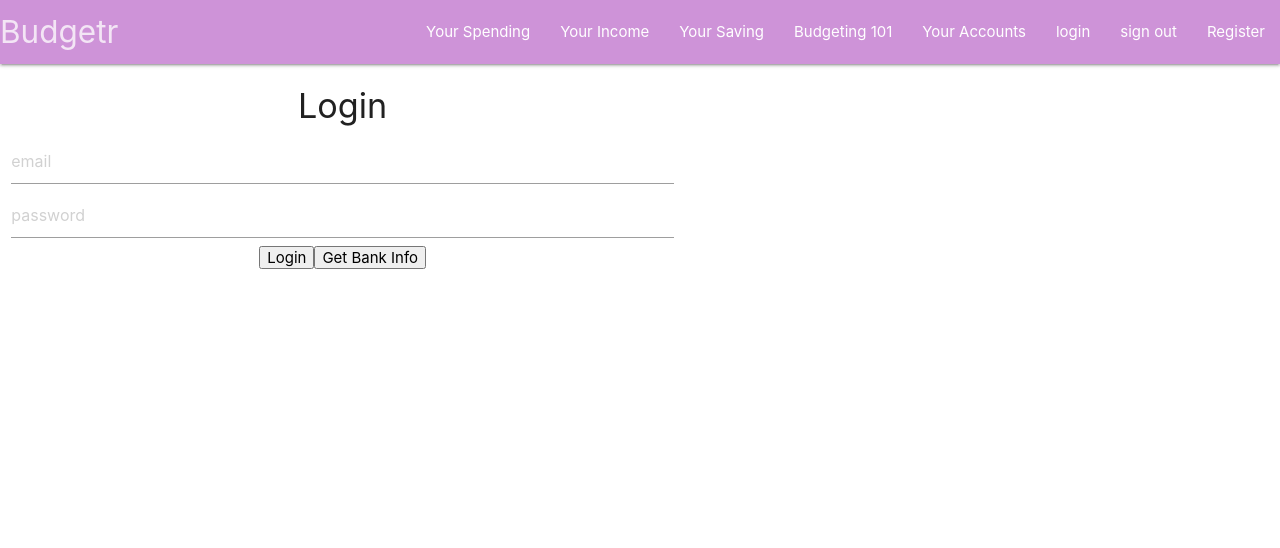
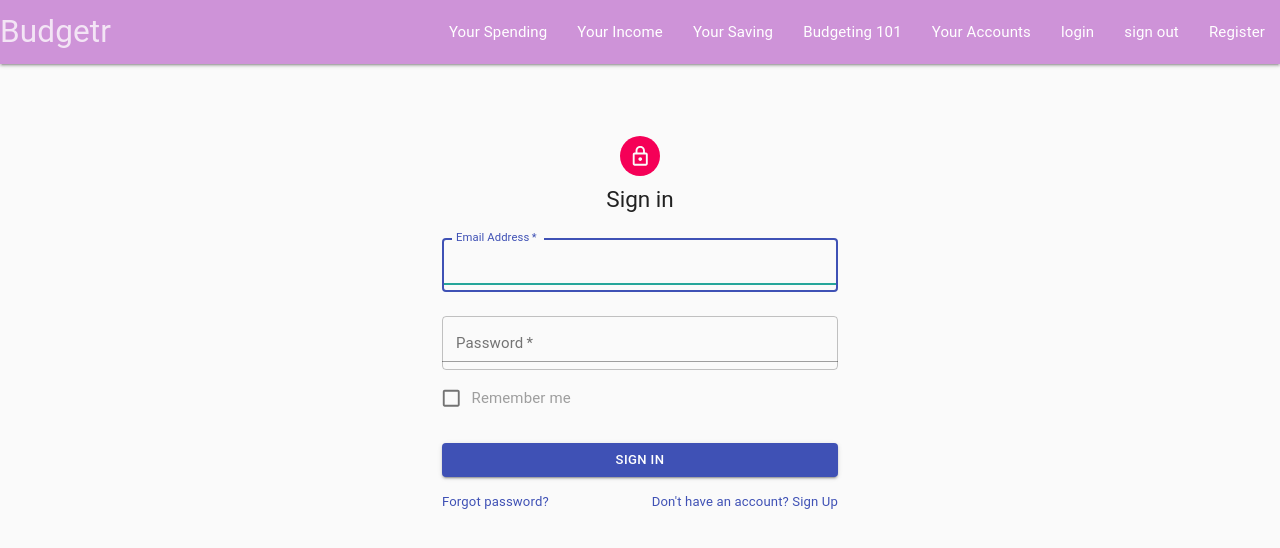
Before and after one commit to Selenestica/budgetr-client2, a React (Create React App) app: page /login in a window 1280 px wide. Shown: the top 548 px of the page. Built offline with nearby package versions, Linux system fonts and the light colour scheme.

Commit message:
brought in material ui sign in page

```diff
--- a/package.json
+++ b/package.json
@@ -4,6 +4,7 @@
   "private": true,
   "dependencies": {
     "@material-ui/core": "^4.9.8",
+    "@material-ui/icons": "^4.9.1",
     "@material-ui/lab": "^4.0.0-alpha.47",
     "@reduxjs/toolkit": "^1.3.2",
     "@testing-library/jest-dom": "^4.2.4",
--- a/src/App.js
+++ b/src/App.js
@@ -12,13 +12,13 @@
 // COMPONENT IMPORTS
 import Landing from "./components/Landing";
 import Register from "./components/Register/Register";
-import Login from "./components/Login";
 import Expenses from "./components/Expenses";
 import Income from "./components/Income";
 import SavingGoals from "./components/SavingGoals";
 import AccountsDisplay from "./components/AccountsDisplay";
 import Layout from "./components/Layout";
 import VerifyEmail from "./components/VerifyEmail/VerifyEmail";
+import SignIn from "./components/SignIn";
 
 // CSS IMPORTS
 import "./css/index.css";
@@ -35,7 +35,7 @@
       <Switch>
         <Route exact path="/" component={Landing} />
         <Route exact path="/register" component={Register} />
-        <Route exact path="/login" component={Login} />
+        <Route exact path="/login" component={SignIn} />
         <Route exact path="/your-accounts" component={AccountsDisplay} />
         <Route exact path="/your-spending" component={Expenses} />
         <Route exact path="/your-income" component={Income} />
--- a/src/components/Login.js
+++ b/src/components/Login.js
@@ -1,67 +1,78 @@
-import React, {useState} from 'react'
-import {connect} from 'react-redux'
-import { setAuthenticationHeader } from '../utils/authentication'
+import React, { useState } from "react";
+import { connect } from "react-redux";
+import { setAuthenticationHeader } from "../utils/authentication";
 
-const Login = (props) => {
-
-    const [loginInfo, setLoginInfo] = useState([])
+function Login(props) {
+  const [loginInfo, setLoginInfo] = useState([]);
 
   const handleChange = (e) => {
     setLoginInfo({
       ...loginInfo,
-            [e.target.name]: e.target.value
-        })
-    }
+      [e.target.name]: e.target.value,
+    });
+  };
 
   //BANK ACCOUNT FUNCTIONS (FROM LECTURE)
   const onHandleGetBankAccounts = () => {
-        const token = localStorage.getItem('jsonwebtoken')
-        fetch('', {
-            method: 'GET',
+    const token = localStorage.getItem("jsonwebtoken");
+    fetch("", {
+      method: "GET",
       headers: {
-                'Authorization': `Bearer ${token}`
-            }
+        Authorization: `Bearer ${token}`,
+      },
     })
-        .then(response => response.json())
-        .then(json => console.log(json))
-    }
+      .then((response) => response.json())
+      .then((json) => console.log(json));
+  };
 
   // LOGIN FUNCTION
   const onHandleLogin = () => {
-        fetch('http://localhost:3301/login', {
-            method: 'POST',
+    fetch("http://localhost:3301/login", {
+      method: "POST",
       headers: {
-                'Content-Type': 'application/json'
+        "Content-Type": "application/json",
       },
-            body: JSON.stringify(loginInfo)
-        }).then(response => response.json())
-        .then(json => {
-            const token = json.token
-            localStorage.setItem('jsonwebtoken', token)
-            setAuthenticationHeader(token)
-            props.onLoginSuccess(token)
+      body: JSON.stringify(loginInfo),
     })
-    }
+      .then((response) => response.json())
+      .then((json) => {
+        const token = json.token;
+        localStorage.setItem("jsonwebtoken", token);
+        setAuthenticationHeader(token);
+        props.onLoginSuccess(token);
+      });
+  };
 
-    return (<>
-
+  return (
+    <>
       <div className="login-container row">
         <div className="col">
           <h4>Login</h4>
-            <input type="email" name="email" onChange={handleChange} placeholder="email" />
-            <input type="password" name="password" onChange={handleChange} placeholder="password" />
+          <input
+            type="email"
+            name="email"
+            onChange={handleChange}
+            placeholder="email"
+          />
+          <input
+            type="password"
+            name="password"
+            onChange={handleChange}
+            placeholder="password"
+          />
           <button onClick={onHandleLogin}>Login</button>
           <button onClick={onHandleGetBankAccounts}>Get Bank Info</button>
         </div>
       </div>
-
-    </>)
+    </>
+  );
 }
 
 const mapDispatchToProps = (dispatch) => {
   return {
-        onLoginSuccess: (token) => dispatch({type: 'ON_LOGIN_SUCCESS', token: token})
-    }
-}
+    onLoginSuccess: (token) =>
+      dispatch({ type: "ON_LOGIN_SUCCESS", token: token }),
+  };
+};
 
-export default connect(null, mapDispatchToProps)(Login)
+export default connect(null, mapDispatchToProps)(Login);
--- /dev/null
+++ b/src/components/SignIn.js
@@ -0,0 +1,100 @@
+import React from "react";
+import Avatar from "@material-ui/core/Avatar";
+import Button from "@material-ui/core/Button";
+import CssBaseline from "@material-ui/core/CssBaseline";
+import TextField from "@material-ui/core/TextField";
+import FormControlLabel from "@material-ui/core/FormControlLabel";
+import Checkbox from "@material-ui/core/Checkbox";
+import Link from "@material-ui/core/Link";
+import Grid from "@material-ui/core/Grid";
+import LockOutlinedIcon from "@material-ui/icons/LockOutlined";
+import Typography from "@material-ui/core/Typography";
+import { makeStyles } from "@material-ui/core/styles";
+import Container from "@material-ui/core/Container";
+
+const useStyles = makeStyles((theme) => ({
+  paper: {
+    marginTop: theme.spacing(8),
+    display: "flex",
+    flexDirection: "column",
+    alignItems: "center",
+  },
+  avatar: {
+    margin: theme.spacing(1),
+    backgroundColor: theme.palette.secondary.main,
+  },
+  form: {
+    width: "100%", // Fix IE 11 issue.
+    marginTop: theme.spacing(1),
+  },
+  submit: {
+    margin: theme.spacing(3, 0, 2),
+  },
+}));
+
+export default function SignIn() {
+  const classes = useStyles();
+
+  return (
+    <Container component="main" maxWidth="xs">
+      <CssBaseline />
+      <div className={classes.paper}>
+        <Avatar className={classes.avatar}>
+          <LockOutlinedIcon />
+        </Avatar>
+        <Typography component="h1" variant="h5">
+          Sign in
+        </Typography>
+        <form className={classes.form} noValidate>
+          <TextField
+            variant="outlined"
+            margin="normal"
+            required
+            fullWidth
+            id="email"
+            label="Email Address"
+            name="email"
+            autoComplete="email"
+            autoFocus
+          />
+          <TextField
+            variant="outlined"
+            margin="normal"
+            required
+            fullWidth
+            name="password"
+            label="Password"
+            type="password"
+            id="password"
+            autoComplete="current-password"
+          />
+          <FormControlLabel
+            control={<Checkbox value="remember" color="primary" />}
+            label="Remember me"
+          />
+          <Button
+            type="submit"
+            fullWidth
+            variant="contained"
+            color="primary"
+            className={classes.submit}
+          >
+            Sign In
+          </Button>
+          <Grid container>
+            <Grid item xs>
+              <Link href="#" variant="body2">
+                Forgot password?
+              </Link>
+            </Grid>
+            <Grid item>
+              <Link href="#" variant="body2">
+                {"Don't have an account? Sign Up"}
+              </Link>
+            </Grid>
+          </Grid>
+        </form>
+      </div>
+    </Container>
+  );
+}
```
Also changed, not shown: 1 other file (tests, documents, lock files or other folders). Lines whose indentation alone changed are shown as unchanged.
